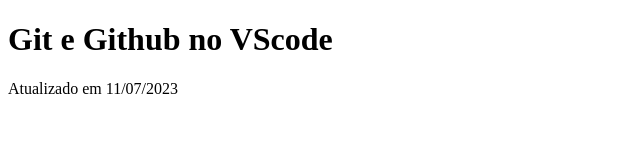
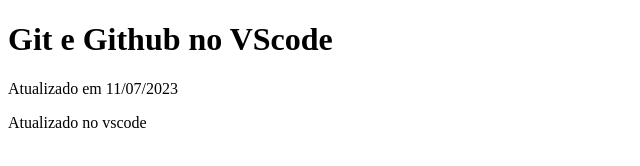
Before and after one commit to fragaaaf/Teste-de-versao-no-github, a plain HTML site: page index.html in a window 1280 px wide. Shown: the whole page, without its empty margins (0-640 px from the left). Drawn offline with Linux system fonts and the light colour scheme.

Commit message:
atualizado no vscode

```diff
--- a/index.html
+++ b/index.html
@@ -8,5 +8,6 @@
 <body>
     <h1>Git e Github no VScode</h1>
     <p> Atualizado em 11/07/2023</p>
+    <p> Atualizado no vscode</p>
 </body>
 </html>
```
